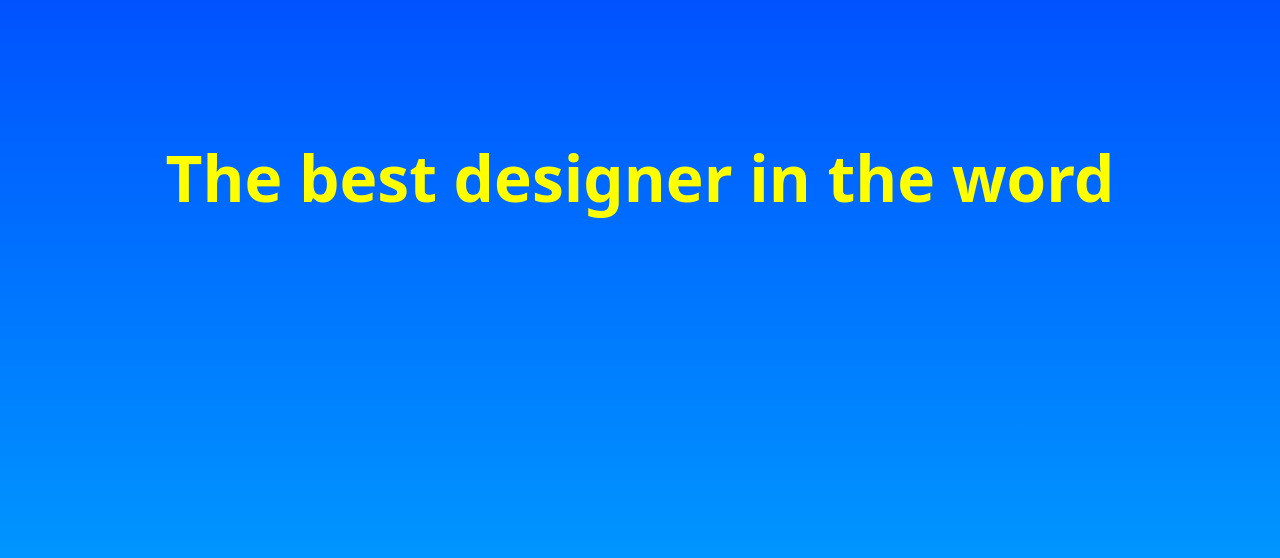
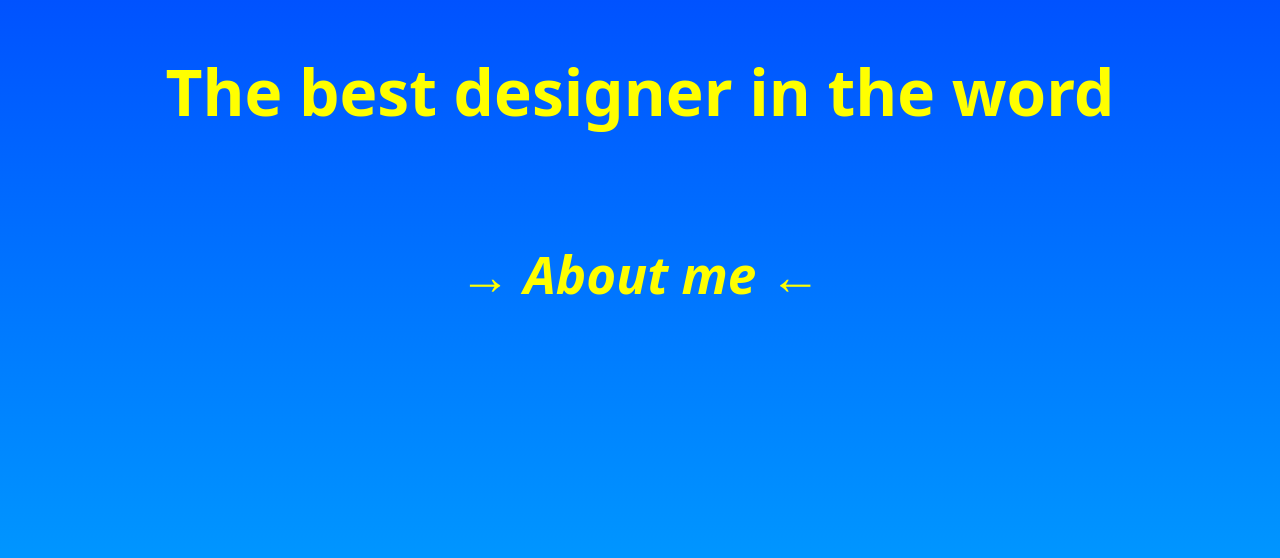
Before and after one commit to liamgraf-8/portfolio, a plain HTML site: page index.html in a window 1280 px wide. Shown: the part 678-1236 px from the top of the page. Drawn offline with Linux system fonts and the light colour scheme.

Commit message:
Update index.html

```diff
--- a/index.html
+++ b/index.html
@@ -23,11 +23,13 @@
         }
         h1{font-size: 12vw;}
         h2{font-size: 5vw;}
-
+        h3{font-style: italic;
+        font-size: 4vw;}
     </style>
 </head>
 <body>
     <h1>Liam Graf</h1>
     <h2>The best designer in the word</h2>
+    <h3>→ About me ←</h3>
 </body>
 </html>
```
